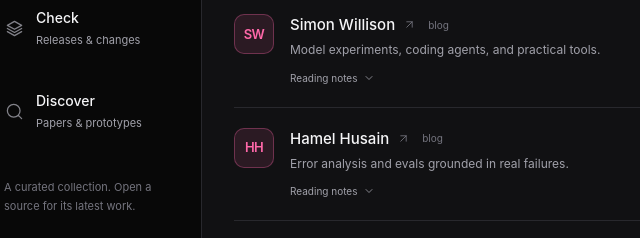
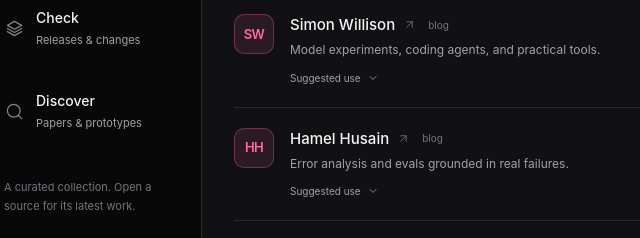
Before and after one commit to benuehlinger/bens-field-notes, an Astro site: page /ai-engineering/keep-up in a window 1280 px wide. Shown: the part 539-777 px from the top of the page, 71-711 px from the left. Built offline with nearby package versions, Linux system fonts and the light colour scheme; Astro itself is replaced by a stand-in of ours.

Commit message:
Clarify suggested source guidance label

```diff
--- a/src/components/SourceTile.astro
+++ b/src/components/SourceTile.astro
@@ -22,7 +22,7 @@ const href = contribution ? source.entry_url || source.url : source.url;
     <p>{focus || source.why}</p>
     <details class="desk-source-notes">
       <summary>
-        {contribution ? 'A first contribution' : 'Reading notes'}
+        {contribution ? 'A first contribution' : 'Suggested use'}
         <Icon name="down" size={12} />
       </summary>
       <div>
```
